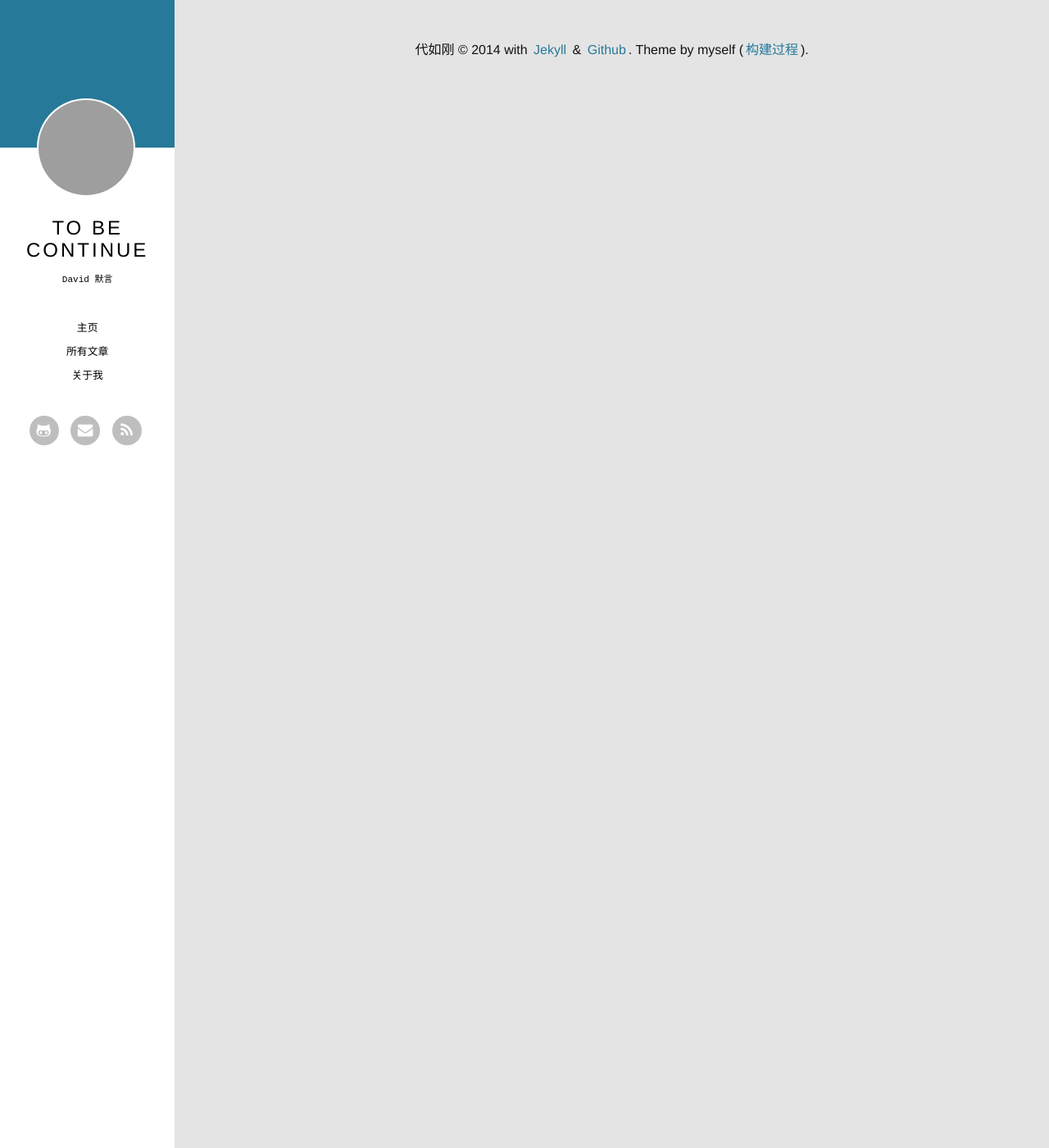
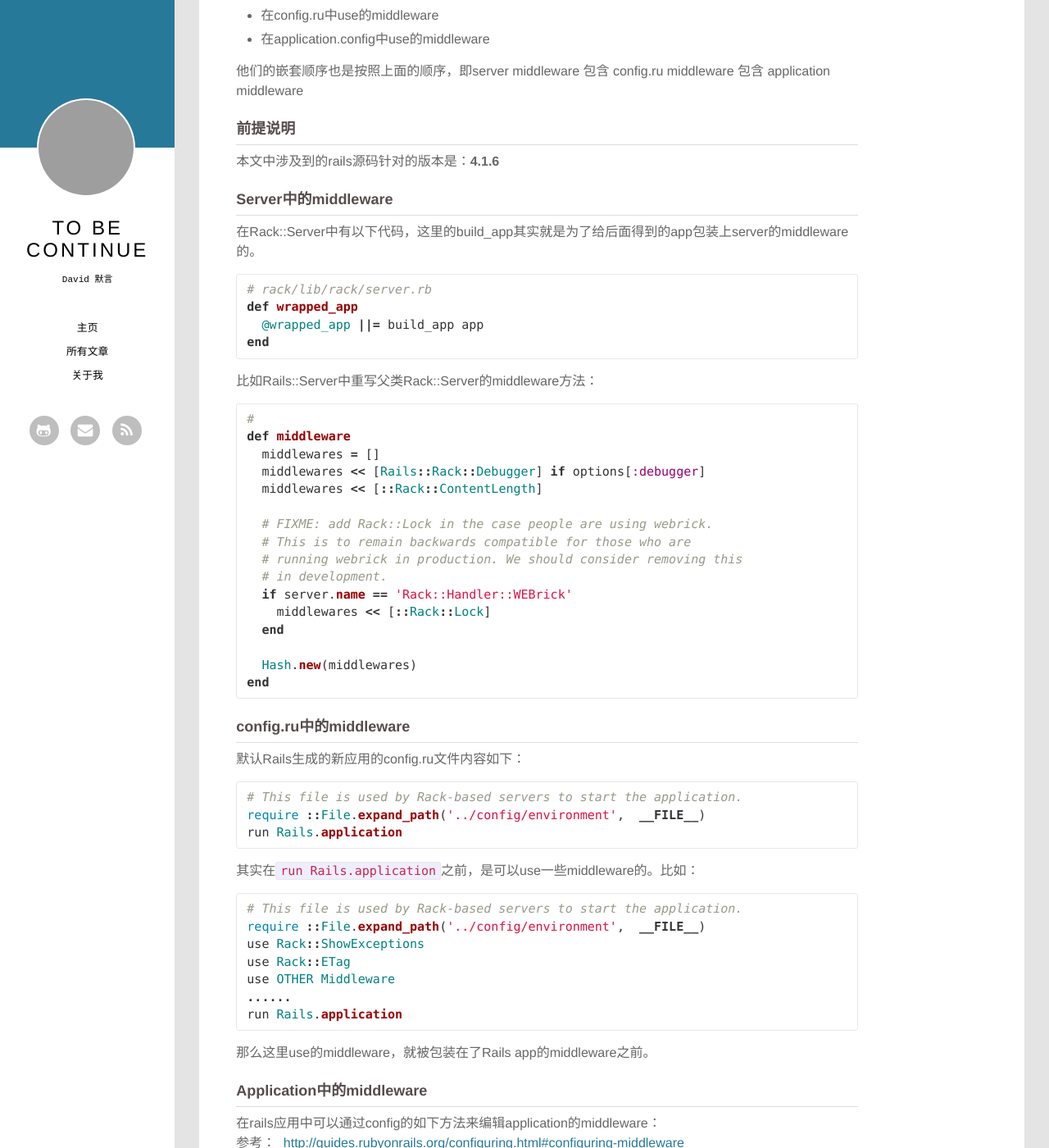
Before and after one commit to MakeItEasy/makeiteasy.github.com, a Jekyll site: the page built from _posts/2014-10-19-test-post-url.markdown, in a window 1280 px wide and 1400 px high, scrolled down 293 px. Shown: the whole window at 82% size. Built offline with Jekyll 4.4.1, drawn with Linux system fonts in a browser that asks for light colours; Markdown is read by kramdown in place of the engine named in the settings; comment, search, counter and statistics services are not loaded; some of the changed text lies outside the part shown; grey boxes are pictures that could not be loaded.

Commit message:
把test文章内容和middleware一致

````diff
--- a/_posts/2014-10-19-test-post-url.markdown
+++ b/_posts/2014-10-19-test-post-url.markdown
@@ -7,6 +7,101 @@ comments: true
 tags: [rails启动流程]
 ---
 
+middleware在rack规范中是一个很重要的概念。在rails中，一个app，其实就是各种middleware一层一层嵌套起来工作的。
 
+在rails app中，middleware可以分为三类：
 
-[Rails Application启动流程]({% post_url 2014-10-18-rails-application-booting-process %})
+* Server的middleware
+* 在config.ru中use的middleware
+* 在application.config中use的middleware
+
+他们的嵌套顺序也是按照上面的顺序，即server middleware 包含 config.ru middleware 包含 application middleware
+
+#### 前提说明
+
+本文中涉及到的rails源码针对的版本是：**4.1.6**
+
+#### Server中的middleware
+
+在Rack::Server中有以下代码，这里的build_app其实就是为了给后面得到的app包装上server的middleware的。
+
+```ruby
+# rack/lib/rack/server.rb
+def wrapped_app
+  @wrapped_app ||= build_app app
+end
+```
+
+比如Rails::Server中重写父类Rack::Server的middleware方法：
+
+```ruby
+#
+def middleware
+  middlewares = []
+  middlewares << [Rails::Rack::Debugger] if options[:debugger]
+  middlewares << [::Rack::ContentLength]
+
+  # FIXME: add Rack::Lock in the case people are using webrick.
+  # This is to remain backwards compatible for those who are
+  # running webrick in production. We should consider removing this
+  # in development.
+  if server.name == 'Rack::Handler::WEBrick'
+    middlewares << [::Rack::Lock]
+  end
+
+  Hash.new(middlewares)
+end
+```
+
+#### config.ru中的middleware
+
+默认Rails生成的新应用的config.ru文件内容如下：
+
+```ruby
+# This file is used by Rack-based servers to start the application.
+require ::File.expand_path('../config/environment',  __FILE__)
+run Rails.application
+```
+
+其实在`run Rails.application`之前，是可以use一些middleware的。比如：
+
+```ruby
+# This file is used by Rack-based servers to start the application.
+require ::File.expand_path('../config/environment',  __FILE__)
+use Rack::ShowExceptions
+use Rack::ETag
+use OTHER Middleware
+......
+run Rails.application
+```
+
+那么这里use的middleware，就被包装在了Rails app的middleware之前。
+
+#### Application中的middleware
+
+在rails应用中可以通过config的如下方法来编辑application的middleware：
+参考：
+<http://guides.rubyonrails.org/configuring.html#configuring-middleware>
+
+* config.middleware.use Magical::Unicorns
+* config.middleware.insert_before ActionDispatch::Head, Magical::Unicorns
+* config.middleware.insert_after ActionDispatch::Head, Magical::Unicorns
+* config.middleware.swap ActionController::Failsafe, Lifo::Failsafe
+* config.middleware.delete "Rack::MethodOverride"
+
+#### rake middleware命令
+
+在rails应用目录中执行`rake middleware`命令，会打印app的middlewares。但是特别注意的是，只会打印上面提到的application中的middleware，而server中，以及config.ru中use的middleware是不会被打印出来的。
+
+从以下middleware.rake的源码可以看出这一点：
+
+```ruby
+# rails/railties/lib/rails/tasks/middleware.rake
+desc 'Prints out your Rack middleware stack'
+task middleware: :environment do
+  Rails.configuration.middleware.each do |middleware|
+    puts "use #{middleware.inspect}"
+  end
+  puts "run #{Rails.application.class.name}.routes"
+end
+```
````
